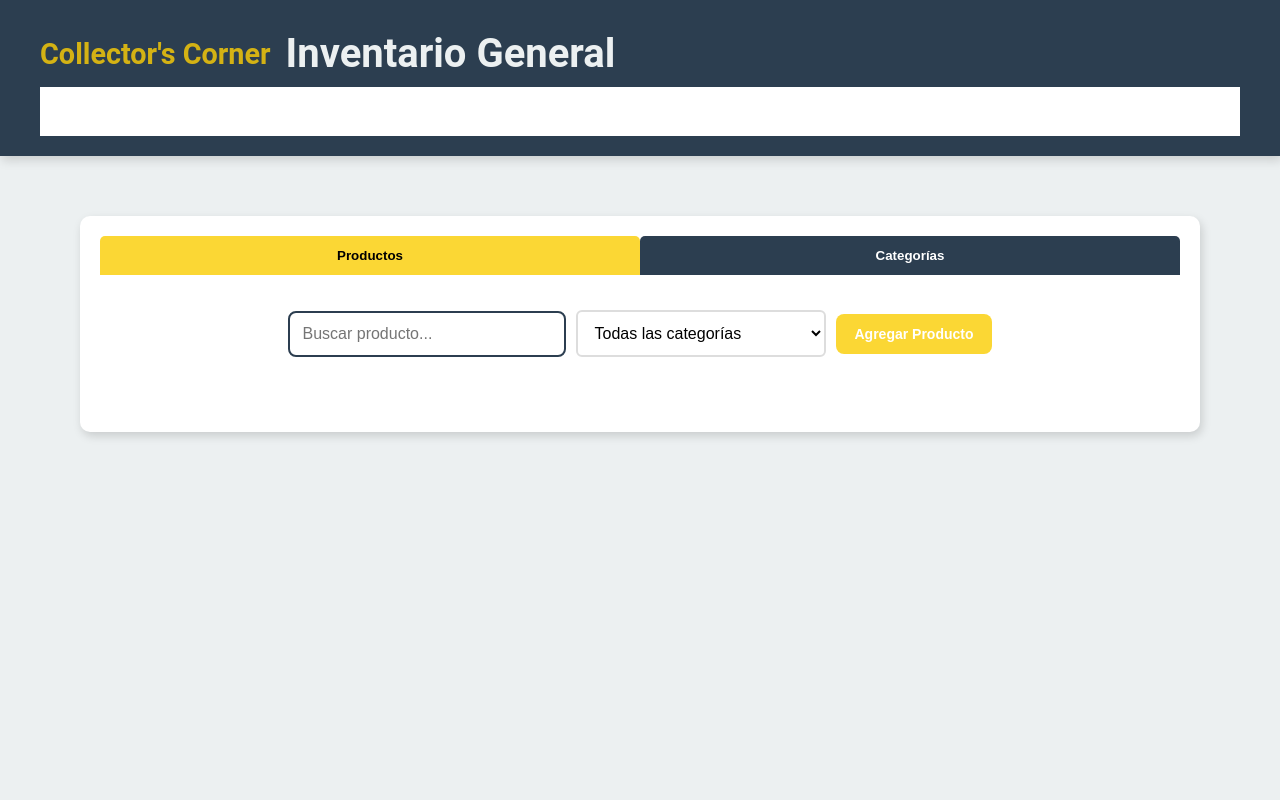
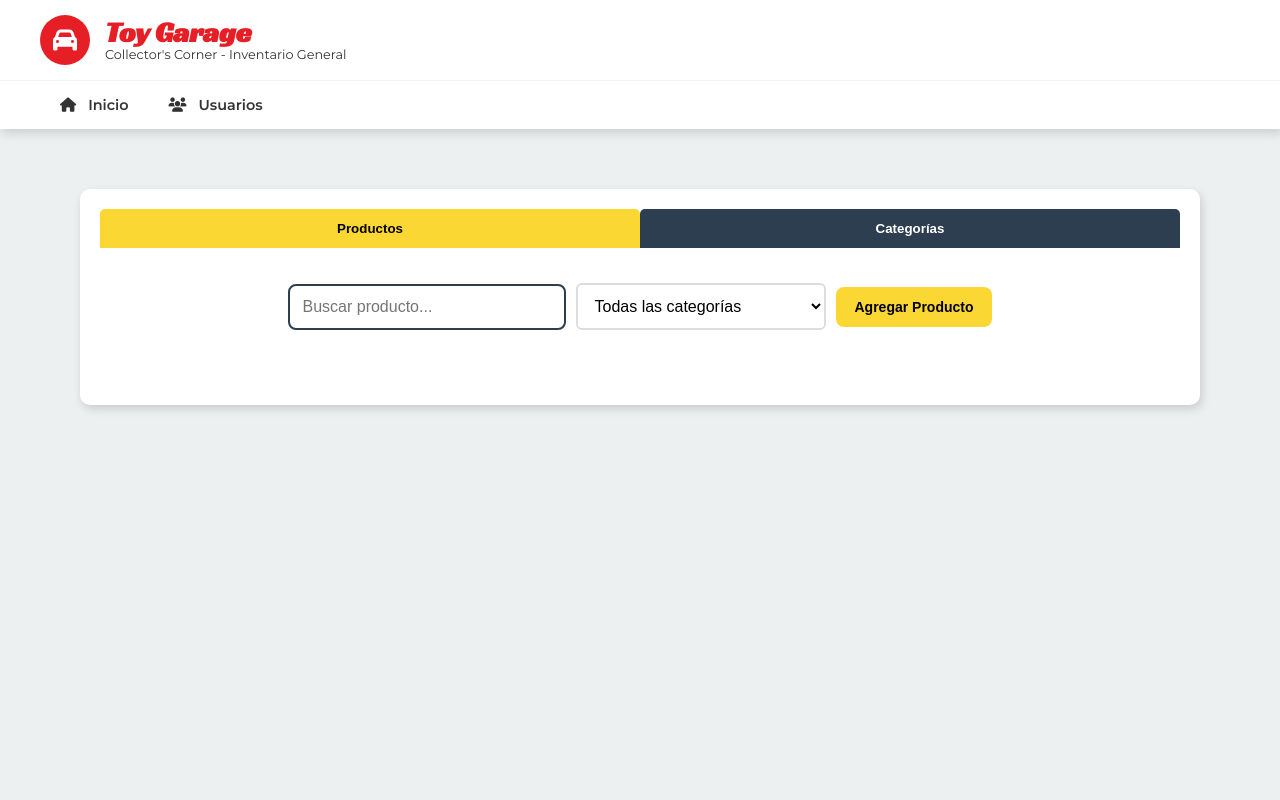
Before and after one commit to BryGP/CollectorCorner, a PHP site: page /inventory.html in a window 1280 px wide. Run offline with PHP 8.4, Linux system fonts and the light colour scheme; some libraries are stand-ins or nearby versions.

Commit message:
Migrated V1

```diff
--- a/public/css/inventory.css
+++ b/public/css/inventory.css
@@ -1,8 +1,8 @@
-/*
+/* ==========================
  * CSS Inventory (General Format)
- */
+ ========================== */
 
- /* ======== VARIABLES DE COLOR ======== */
+/* ======== VARIABLES DE COLOR ======== */
 :root {
     --primary-color: #2C3E50;
     --secondary-color: #ECF0F1;
@@ -16,37 +16,35 @@
 
 /* ======== ESTILOS GENERALES ======== */
 body {
-    font-family: 'Roboto', sans-serif;
+    font-family: 'Montserrat', sans-serif;
     background-color: var(--secondary-color);
     margin: 0;
     padding: 0;
 }
 
-/* ======== HEADER ======== */
-header {
-    background-color: var(--primary-color);
-    color: var(--secondary-color);
-    padding: 20px 40px;
-    text-align: center;
-    box-shadow: var(--shadow);
+/* ======== ANIMACIÓN DE ENTRADA ======== */
+@keyframes fadeIn {
+    from {
+        opacity: 0;
+        transform: translate(-50%, -45%);
+    }
+
+    to {
+        opacity: 1;
+        transform: translate(-50%, -50%);
+    }
 }
 
-header .logo h2 {
-    margin: 0;
-    font-size: 1.8em;
-    color: var(--accent-color);
-}
-
-header .logo h1 {
-    margin: 10px 0;
-    font-size: 2.5em;
-    font-weight: bold;
-}
-
-nav a {
-    color: white;
-    text-decoration: none;
-    font-size: 16px;
+/* ======== BACKDROP (FONDO OSCURO) ======== */
+.modal-overlay {
+    display: none;
+    position: fixed;
+    top: 0;
+    left: 0;
+    width: 100%;
+    height: 100%;
+    background-color: rgba(0, 0, 0, 0.5);
+    z-index: 999;
 }
 
 /* ======== CONTENEDOR PRINCIPAL ======== */
@@ -101,7 +99,6 @@ nav a {
     flex-wrap: wrap;
 }
 
-/* Estilos para la barra de búsqueda */
 .search-bar input,
 .search-bar select {
     padding: 12px;
@@ -109,7 +106,7 @@ nav a {
     border-radius: 8px;
     transition: all 0.3s ease-in-out;
     font-size: 16px;
-    width: 250px; /* Ajusta el ancho */
+    width: 250px;
 }
 
 .search-bar input:focus,
@@ -141,7 +138,7 @@ nav a {
     font-size: 14px;
     font-weight: bold;
     background-color: var(--accent-color);
-    color: #fff;
+    color: #000000;
     border: none;
     transition: all 0.3s ease-in-out;
 }
@@ -153,16 +150,17 @@ nav a {
 /* ======== GRID DE PRODUCTOS Y CATEGORÍAS ======== */
 .inventory-grid {
     display: grid;
-    grid-template-columns: repeat(auto-fit, minmax(220px, 1fr)); /* Ajuste dinámico */
+    grid-template-columns: repeat(auto-fit, minmax(220px, 1fr));
     gap: 15px;
     justify-content: center;
     align-items: stretch;
     padding: 20px;
-    max-width: 90vw; /* Limita el ancho para evitar márgenes grandes */
+    max-width: 90vw;
 }
 
 /* ======== TARJETAS DE PRODUCTOS Y CATEGORÍAS ======== */
-.producto-item, .categoria-item {
+.producto-item,
+.categoria-item {
     background-color: white;
     border-radius: 10px;
     box-shadow: var(--shadow);
@@ -171,12 +169,14 @@ nav a {
     text-align: center;
 }
 
-.producto-item:hover, .categoria-item:hover {
+.producto-item:hover,
+.categoria-item:hover {
     transform: translateY(-5px);
     box-shadow: 4px 6px 12px rgba(0, 0, 0, 0.2);
 }
 
-.producto-item h3, .categoria-item h3 {
+.producto-item h3,
+.categoria-item h3 {
     font-size: 20px;
     color: var(--primary-color);
     margin-bottom: 10px;
@@ -224,14 +224,16 @@ nav a {
 
 /* ======== MODALES MEJORADOS ======== */
 .modal {
-    display: none; /* Oculto por defecto */
+    display: none;
+    /* Oculto por defecto */
     position: fixed;
     z-index: 1000;
     left: 0;
     top: 0;
     width: 100%;
     height: 100%;
-    background-color: rgba(0, 0, 0, 0.5); /* Fondo oscuro con transparencia */
+    background-color: rgba(0, 0, 0, 0.5);
+    /* Fondo oscuro con transparencia */
     display: flex;
     justify-content: center;
     align-items: center;
@@ -243,7 +245,8 @@ nav a {
     padding: 20px;
     border-radius: 10px;
     width: 90%;
-    max-width: 500px; /* Máximo tamaño del modal */
+    max-width: 500px;
+    /* Máximo tamaño del modal */
     text-align: center;
     box-shadow: 0px 4px 10px rgba(0, 0, 0, 0.2);
     position: relative;
@@ -326,7 +329,8 @@ nav a {
         padding: 8px 15px;
     }
 
-    .producto-item, .categoria-item {
+    .producto-item,
+    .categoria-item {
         padding: 12px;
     }
 
@@ -361,7 +365,8 @@ nav a {
         padding: 6px 10px;
     }
 
-    .producto-item, .categoria-item {
+    .producto-item,
+    .categoria-item {
         padding: 10px;
     }
 
@@ -399,7 +404,8 @@ nav a {
         font-size: 10px;
     }
 
-    .producto-item, .categoria-item {
+    .producto-item,
+    .categoria-item {
         padding: 8px;
     }
 
--- a/public/inventory.html
+++ b/public/inventory.html
@@ -19,12 +19,23 @@
 
 <body>
     <header>
-        <div class="logo">
-            <h2>Collector's Corner</h2>
-            <h1>Inventario General</h1>
+        <div class="header-top">
+            <div class="logo">
+                <div class="logo-icon">
+                    <i class="fas fa-car"></i>
+                </div>
+                <div class="logo-text">
+                    <h1>Toy Garage</h1>
+                    <h2>Collector's Corner - Inventario General</h2>
+                </div>
+            </div>
         </div>
+
         <nav>
-            <a href="menu1.html">Volver al Menú</a>
+            <ul>
+                <li><a href="menu1.html"><i class="fas fa-home"></i> Inicio</a></li>
+                <li><a href="usuarios.html"><i class="fas fa-users"></i> Usuarios</a></li>
+            </ul>
         </nav>
     </header>
 
--- a/public/ventas.html
+++ b/public/ventas.html
@@ -25,7 +25,7 @@
     <nav aria-label="Navegación principal">
         <ul role="menu">
             <li role="menuitem"><a href="ventas.html"><i class="fas fa-home"></i> Inicio</a></li>
-            <li role="menuitem"><a href="#"><i class="fas fa-calendar-alt"></i> Calendario</a></li>
+            <li role="menuitem"><a href="cancelaciones.html"><i class="fas fa-calendar-alt"></i> Cancelaciones</a></li>
             <li role="menuitem"><a href="settings.html"><i class="fas fa-cog"></i> Configuración</a></li>
         </ul>
     </nav>
```
Also changed, not shown: other parts of public/inventory.html (+32 -2 lines), public/css/usuarios.css (+0 -67 lines), public/usuarios.html (+9 -6 lines).
